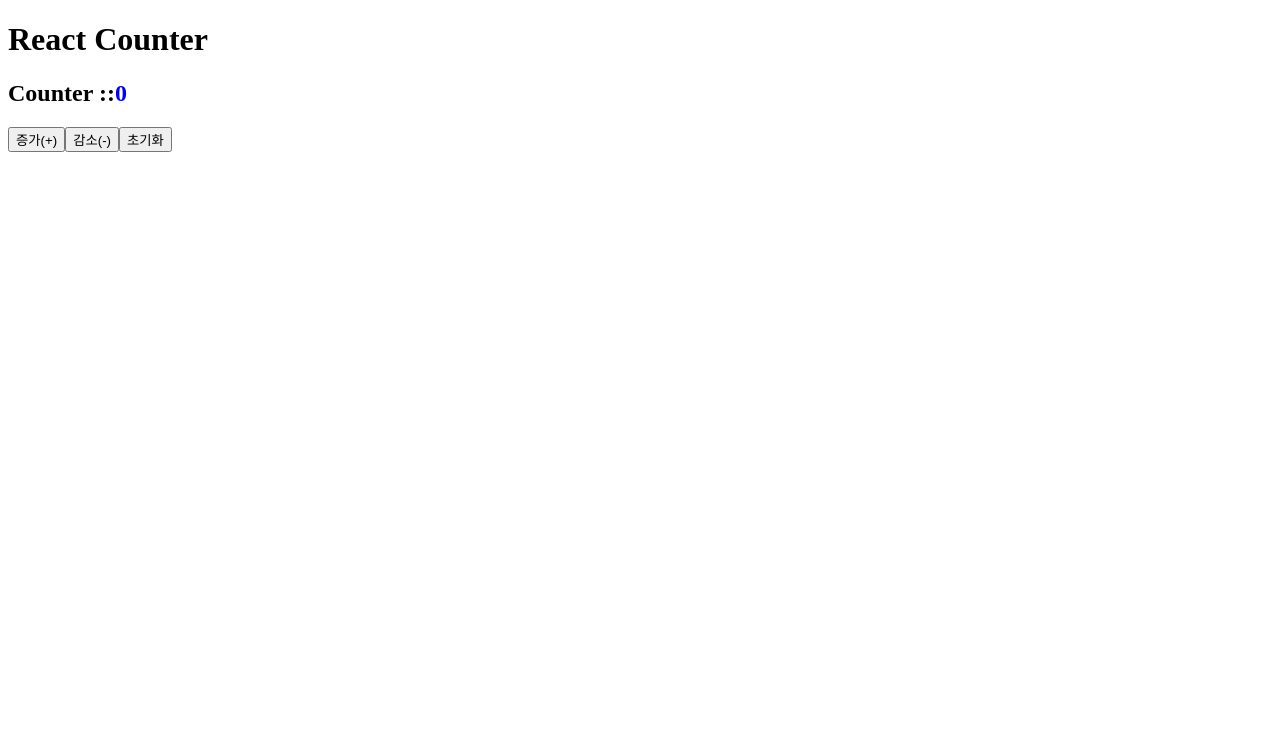
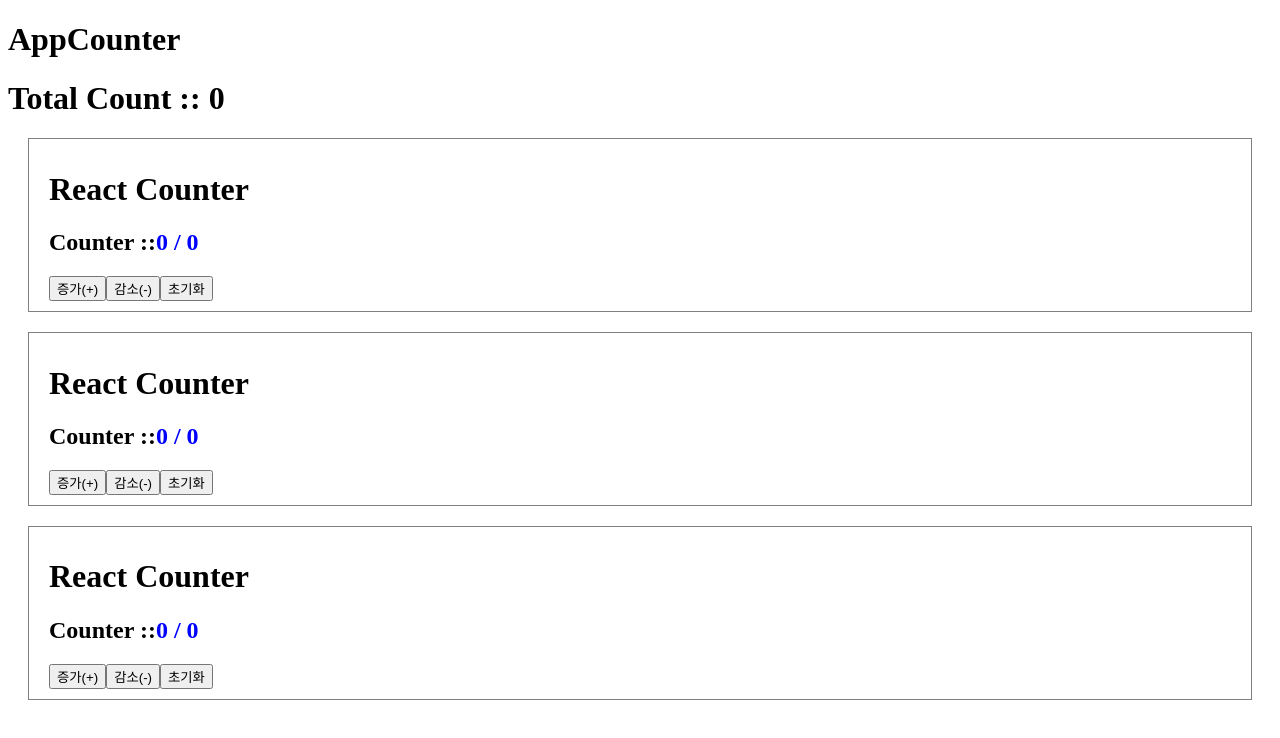
Before and after one commit to tjg-data/fe-course, a React (Vite) app in the folder basic-app/: page / in a window 1280 px wide. Shown: the top 738 px of the page. Built offline with nearby package versions, Linux system fonts and the light colour scheme.

Commit message:
2026-04-09 commit~

```diff
--- a/basic-app/src/AppCounter.jsx
+++ b/basic-app/src/AppCounter.jsx
@@ -1,9 +1,20 @@
+import { useState } from 'react';
 import BasicCounter from './components/counter/BasicCounter.jsx';
 
 export default function App() {
+    // let totalCount = 0;  //값이 변경되면 자동 리렌더링❌
+    const [totalCount, setTotalCount] = useState(0);  //값이 변경되면 자동 리렌더링⭕
+    const hadleTotalCount = (type) => {
+        if(type === "+") setTotalCount(totalCount + 1);
+        else setTotalCount(totalCount - 1);
+    }
     return (
         <>
-            <BasicCounter />
+            <h1>AppCounter</h1>
+            <h1>Total Count :: <span><b>{totalCount}</b></span></h1>
+            <BasicCounter click={hadleTotalCount} total={totalCount}/>
+            <BasicCounter click={hadleTotalCount} total={totalCount}/>
+            <BasicCounter click={hadleTotalCount} total={totalCount}/>
         </>
     )
 }
--- a/basic-app/src/components/counter/BasicCounter.jsx
+++ b/basic-app/src/components/counter/BasicCounter.jsx
@@ -1,6 +1,6 @@
 import { useState } from 'react';
 
-export default function BasicCounter() {
+export default function BasicCounter({ click, total }) {
     let [count, setCount] = useState(0);
     let [flag, setFlag] = useState(false);
 
@@ -10,23 +10,27 @@ export default function BasicCounter() {
             if(count < 10) {
                 setCount(count+1);
                 setFlag(true);
+                click(type);
             }
         } else if(type === "-") {
             if(count > 0) {
                 setCount(count-1);
                 setFlag(false);
+                click(type);
             }
         } else {
             setCount(0);
         }
     }
     return (
-        <>
+        <div style={{   border: '1px solid gray',
+                        padding: '10px 20px',
+                        margin: '20px'}}>
             <h1>React Counter</h1>
             <h2>Counter ::
                 {
-                    flag? <span style={{color:'red'}}>{count}</span>
-                            : <span style={{color:'blue'}}>{count}</span>
+                    flag? <span style={{color:'red'}}>{count} / {total}</span>
+                            : <span style={{color:'blue'}}>{count} / {total}</span>
                 }
             </h2>
             <div>
@@ -34,6 +38,6 @@ export default function BasicCounter() {
                 <button type="button" name="-" onClick={handleCounter}>감소(-)</button>
                 <button type="button" name="reset" onClick={handleCounter}>초기화</button>
             </div>
-        </>
+        </div>
     )
 }
```
Also changed, not shown: 1 other file (tests, documents, lock files or other folders).
